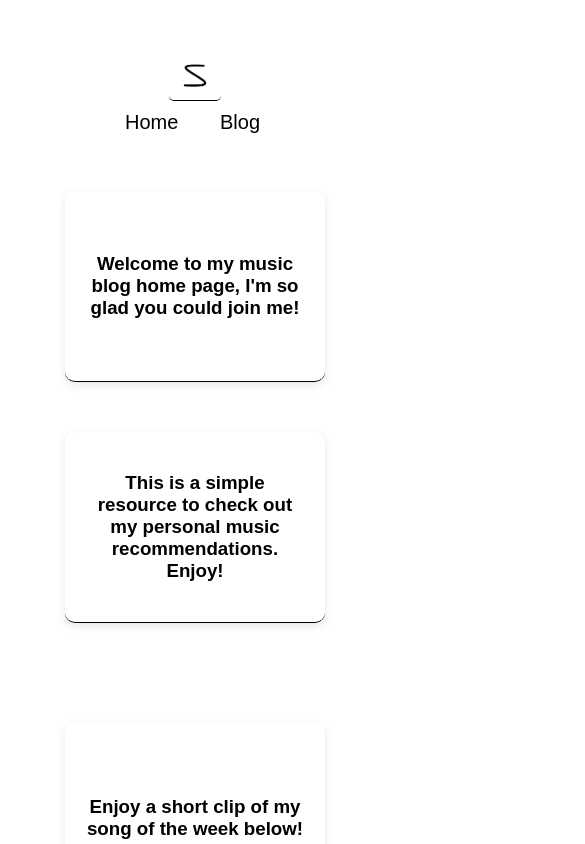
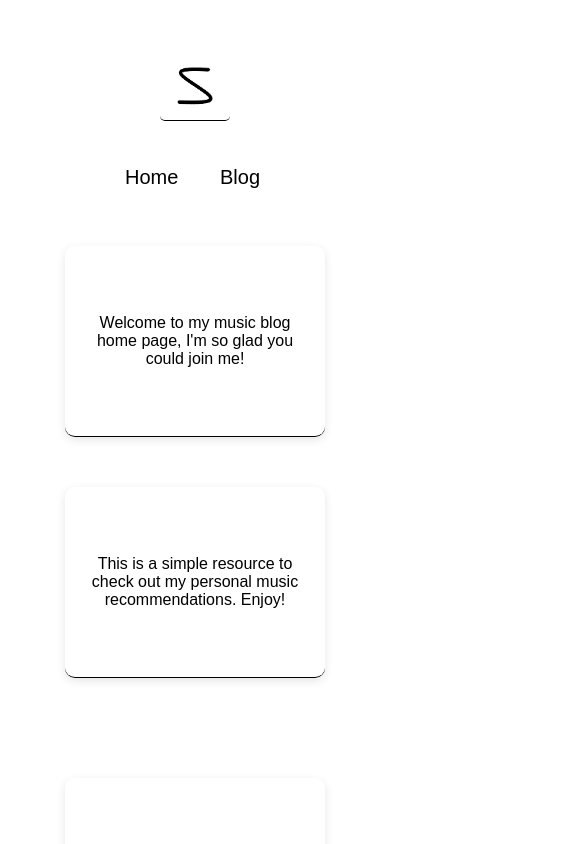
Before and after one commit to ShaunSenn/shauns-react-music-blog, a React (Create React App) app: page / in a window 390 px wide. Shown: the top 844 px of the page, 585 px wide, since content can reach past the window. Built offline with nearby package versions, Linux system fonts and the light colour scheme.

Commit message:
fixed media query white space issue

```diff
--- a/src/components/parent_pages/home.js
+++ b/src/components/parent_pages/home.js
@@ -6,16 +6,16 @@ export default function Home() {
 
                 <div className='left-column'>
                     <div className='square-container'>
-                        <h3>Welcome to my music blog home page, I'm so glad you could join me!</h3>
+                        <p>Welcome to my music blog home page, I'm so glad you could join me!</p>
                     </div>
                     <div className='square-container'>
-                        <h3>This is a simple resource to check out my personal music recommendations. Enjoy!</h3>
+                        <p>This is a simple resource to check out my personal music recommendations. Enjoy!</p>
                     </div>
                 </div>
 
                 <div className='right-column'>
                     <div className='square-container'>
-                        <h3>Enjoy a short clip of my song of the week below!</h3>
+                        <p>Enjoy a short clip of my song of the week below!</p>
                     </div>
                     <div className='square-container'>
                             <iframe title="id" src="https://open.spotify.com/embed/track/2jzeP1ysUBZzpNS4DW9DGK?utm_source=generator&theme=0" width="200px" height="80" frameBorder="0" allowFullScreen="" allow="autoplay; clipboard-write; encrypted-media; fullscreen; picture-in-picture"></iframe>
--- a/src/style/App.scss
+++ b/src/style/App.scss
@@ -4,19 +4,21 @@
   display: flex;
   flex-direction: column;
   align-items: center;
-  // background-color: rgba(0, 0, 0, 0.873);
-  // color: rgba(255, 255, 255, 0.452);
   padding: 50px;
-  font-family: Arial, Helvetica, sans-serif ;
+  font-family: Arial, Helvetica, sans-serif;
+
+
 }
 
 .App img {
   // filter: invert(.873);
-  height: 30px;
+  height: 50px;
+  width: 50px;
   pointer-events: none;
   border-bottom: 1px solid black;
   border-radius: 5px;
   padding: 10px;
+  margin-bottom: 35px;
 }
 
 .App-logo {
@@ -25,11 +27,11 @@
 }
 
 .App-header {
-  min-height: 100vh;
-  display: flex;
-  flex-direction: column;
-  align-items: center;
-  justify-content: center;
-  font-size: calc(10px + 2vmin);
-  color: white;
+  // min-height: 100vh;
+  // display: flex;
+  // flex-direction: column;
+  // align-items: center;
+  // justify-content: center;
+  // font-size: calc(10px + 2vmin);
+  // color: white;
 }
--- a/src/style/blog-post.scss
+++ b/src/style/blog-post.scss
@@ -1,5 +1,6 @@
 .blog-post-wrapper{
     padding-bottom: 20px;
+    width: auto;
 }
 .blog-post {
     display: flex;
@@ -10,7 +11,6 @@
     .attribute {
         // padding: 20px;
         text-align: center;
-        width: 90px;
         height: 180px;
     }
 }
--- a/src/style/home.scss
+++ b/src/style/home.scss
@@ -1,7 +1,7 @@
 .home-container {
     display: grid;
     grid-template-columns: 1fr 1fr;
-    width: 800px;
+    min-width: 600px;
     justify-items: center;
     justify-content: center;
 }
@@ -21,6 +21,7 @@
     border-bottom: 1px solid black;
     border-radius: 10px;
     box-shadow: 0 3px 10px rgb(0 0 0 / 0.1);
+    font-size: 16px;
 
 
 
@@ -28,14 +29,17 @@
         transition: ease-in-out 1.2s;
         border-bottom: 1px solid black;
         border-radius: 25px;
-        box-shadow: 0 3px 10px rgb(128, 128, 128 / .6);
+        box-shadow: 0 3px 10px rgb(79, 234, 255 / .6);
+
 
     }
 }
 
 @media (max-width: 48em) {
     .home-container{
+        display: grid;
         grid-template-columns: 1fr;
+        width: auto;
     }
 
 
--- a/src/style/main.scss
+++ b/src/style/main.scss
@@ -5,7 +5,3 @@
 @import "./iframe.scss";
 @import "./blog-post.scss";
 @import "./blog-page.scss";
-
-.button {
-    background-color: #33b5ff;
-}
--- a/src/style/navbar.scss
+++ b/src/style/navbar.scss
@@ -20,13 +20,13 @@
         .navlink {
             text-decoration: none;
             color: black;
-            font-weight: 400;
+            font-weight: 300;
             font-size: 20px;
 
             &:hover {
-                color: rgb(112, 128, 144);
-                font-size: 22px;
-                transition: 0.12s;
+                color: rgb(79, 234, 255);
+                font-size: 21px;
+                transition: 1s;
             }
         }
 
```
